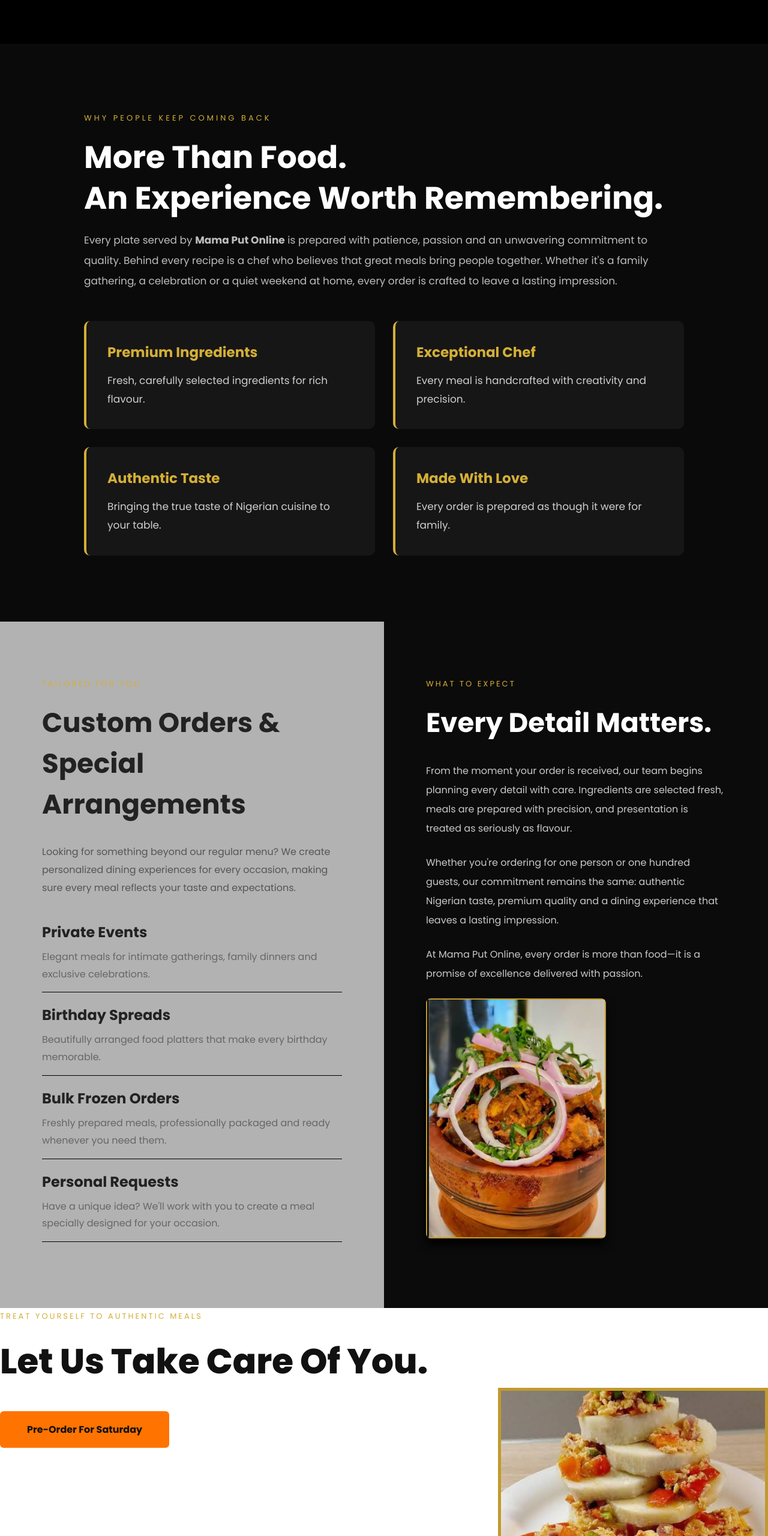
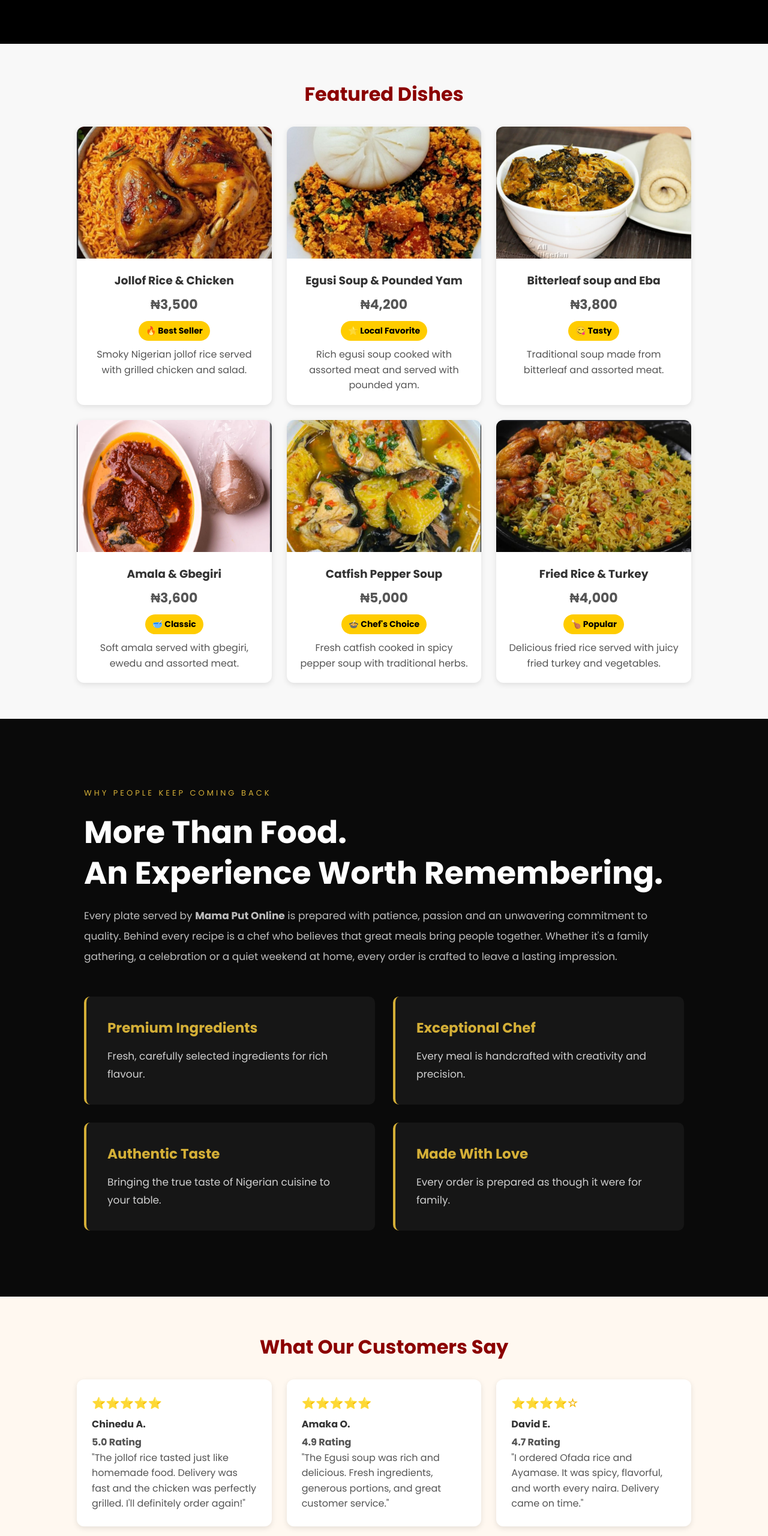
Before and after one commit to valentineokedinachi-ux/mama-put-online, a plain HTML site: page index.html in a window 1280 px wide. Shown: the part 2340-4900 px from the top of the page at 60% size. Drawn offline with Linux system fonts and the light colour scheme.

Commit message:
added images

```diff
--- a/index.css
+++ b/index.css
@@ -336,6 +336,68 @@ nav ul{
 
 
 
+
+.featured-dishes{
+    padding:60px 10%;
+    background:#f8f8f8;
+    text-align:center;
+}
+
+.featured-dishes h2{
+    font-size:2rem;
+    margin-bottom:30px;
+    color:#8B0000;
+}
+
+.dish-container{
+    display:grid;
+    grid-template-columns:repeat(auto-fit, minmax(300px,1fr));
+    gap:25px;
+}
+
+.dish-card{
+    background:#fff;
+    border-radius:12px;
+    overflow:hidden;
+    box-shadow:0 3px 10px rgba(0,0,0,0.1);
+    padding-bottom:20px;
+}
+
+.dish-card img{
+    width:100%;
+    height:220px;
+    object-fit:cover;
+}
+
+.dish-card h3{
+    margin:15px 0 8px;
+    color:#333;
+}
+
+.price{
+    color:#d62828;
+    font-size:22px;
+    font-weight:bold;
+}
+
+.tag{
+    display:inline-block;
+    background:#ffcc00;
+    color:#000;
+    padding:6px 12px;
+    border-radius:20px;
+    font-size:14px;
+    margin:10px 0;
+    font-weight:bold;
+}
+
+.dish-card p{
+    padding:0 18px;
+    color:#555;
+    line-height:1.6;
+}
+
+
 /*=========================
       OUR PROMISE
 ==========================*/
@@ -403,6 +465,48 @@ nav ul{
 }
 
 
+
+
+.reviews{
+    padding:60px 10%;
+    background:#fff8f0;
+    text-align:center;
+}
+
+.reviews h2{
+    font-size:2rem;
+    color:#8B0000;
+    margin-bottom:30px;
+}
+
+.review-container{
+    display:grid;
+    grid-template-columns:repeat(auto-fit, minmax(300px,1fr));
+    gap:25px;
+}
+
+.review-card{
+    background:#ffffff;
+    border-radius:12px;
+    padding:25px;
+    box-shadow:0 3px 10px rgba(0,0,0,0.1);
+    text-align:left;
+}
+
+.review-card h3{
+    color:#f4b400;
+    margin-bottom:8px;
+}
+
+.review-card h4{
+    color:#333;
+    margin-bottom:5px;
+}
+
+.review-card p{
+    color:#555;
+    line-height:1.6;
+}
 /*=========================
  CUSTOM ORDERS
 ==========================*/
--- a/index.html
+++ b/index.html
@@ -176,6 +176,65 @@ Pre Order For Saturday
 
 
 
+<!-- Featured Dishes Section -->
+<section class="featured-dishes">
+    <h2>Featured Dishes</h2>
+
+    <div class="dish-container">
+
+        <div class="dish-card">
+            <img src="./images/jollof.png" alt="Jollof Rice">
+            <h3>Jollof Rice & Chicken</h3>
+            <p class="price">₦3,500</p>
+            <span class="tag">🔥 Best Seller</span>
+            <p>Smoky Nigerian jollof rice served with grilled chicken and salad.</p>
+        </div>
+
+        <div class="dish-card">
+            <img src="./images/egusi.png" alt="Egusi Soup">
+            <h3>Egusi Soup & Pounded Yam</h3>
+            <p class="price">₦4,200</p>
+            <span class="tag">⭐ Local Favorite</span>
+            <p>Rich egusi soup cooked with assorted meat and served with pounded yam.</p>
+        </div>
+
+        <div class="dish-card">
+            <img src="./images/bitterlef soup.jpeg" alt="bitterlest soup">
+            <h3>Bitterleaf soup and Eba</h3>
+            <p class="price">₦3,800</p>
+            <span class="tag">😋 Tasty</span>
+            <p>Traditional soup made from bitterleaf and assorted meat.</p>
+        </div>
+
+        <div class="dish-card">
+            <img src="./images/amala.jpeg" alt="Amala">
+            <h3>Amala & Gbegiri</h3>
+            <p class="price">₦3,600</p>
+            <span class="tag">🥣 Classic</span>
+            <p>Soft amala served with gbegiri, ewedu and assorted meat.</p>
+        </div>
+
+        <div class="dish-card">
+            <img src="./images/peppersoup.jpeg" alt="Catfish Pepper Soup">
+            <h3>Catfish Pepper Soup</h3>
+            <p class="price">₦5,000</p>
+            <span class="tag">🍲 Chef's Choice</span>
+            <p>Fresh catfish cooked in spicy pepper soup with traditional herbs.</p>
+        </div>
+
+        <div class="dish-card">
+            <img src="./images/fried rice.png" alt="Fried Rice">
+            <h3>Fried Rice & Turkey</h3>
+            <p class="price">₦4,000</p>
+            <span class="tag">🍗 Popular</span>
+            <p>Delicious fried rice served with juicy fried turkey and vegetables.</p>
+        </div>
+
+    </div>
+</section>
+
+
+
 <!--=========================
       OUR PROMISE
 ==========================-->
@@ -234,6 +293,59 @@ Pre Order For Saturday
 
     </div>
 
+</section>
+
+
+
+<!-- Customer Reviews Section -->
+<section class="reviews">
+    <h2>What Our Customers Say</h2>
+
+    <div class="review-container">
+
+        <div class="review-card">
+            <h3>⭐⭐⭐⭐⭐</h3>
+            <h4>Chinedu A.</h4>
+            <p><strong>5.0 Rating</strong></p>
+            <p>"The jollof rice tasted just like homemade food. Delivery was fast and the chicken was perfectly grilled. I'll definitely order again!"</p>
+        </div>
+
+        <div class="review-card">
+            <h3>⭐⭐⭐⭐⭐</h3>
+            <h4>Amaka O.</h4>
+            <p><strong>4.9 Rating</strong></p>
+            <p>"The Egusi soup was rich and delicious. Fresh ingredients, generous portions, and great customer service."</p>
+        </div>
+
+        <div class="review-card">
+            <h3>⭐⭐⭐⭐☆</h3>
+            <h4>David E.</h4>
+            <p><strong>4.7 Rating</strong></p>
+            <p>"I ordered Ofada rice and Ayamase. It was spicy, flavorful, and worth every naira. Delivery came on time."</p>
+        </div>
+
+        <div class="review-card">
+            <h3>⭐⭐⭐⭐⭐</h3>
+            <h4>Blessing U.</h4>
+            <p><strong>5.0 Rating</strong></p>
+            <p>"The Catfish Pepper Soup was amazing! Hot, fresh, and packed with authentic Nigerian spices."</p>
+        </div>
+
+        <div class="review-card">
+            <h3>⭐⭐⭐⭐⭐</h3>
+            <h4>Samuel K.</h4>
+            <p><strong>4.8 Rating</strong></p>
+            <p>"One of the best online food services I've used. The meals arrived neatly packaged and still warm."</p>
+        </div>
+
+        <div class="review-card">
+            <h3>⭐⭐⭐⭐☆</h3>
+            <h4>Esther B.</h4>
+            <p><strong>4.6 Rating</strong></p>
+            <p>"Excellent food and affordable prices. Their Fried Rice and Turkey combo is my favorite."</p>
+        </div>
+
+    </div>
 </section>
 
 <!--=========================
```
Also changed, not shown: images/amala.jpeg (added), images/bitterlef soup.jpeg (added), images/peppersoup.jpeg (added), 1 other file.
